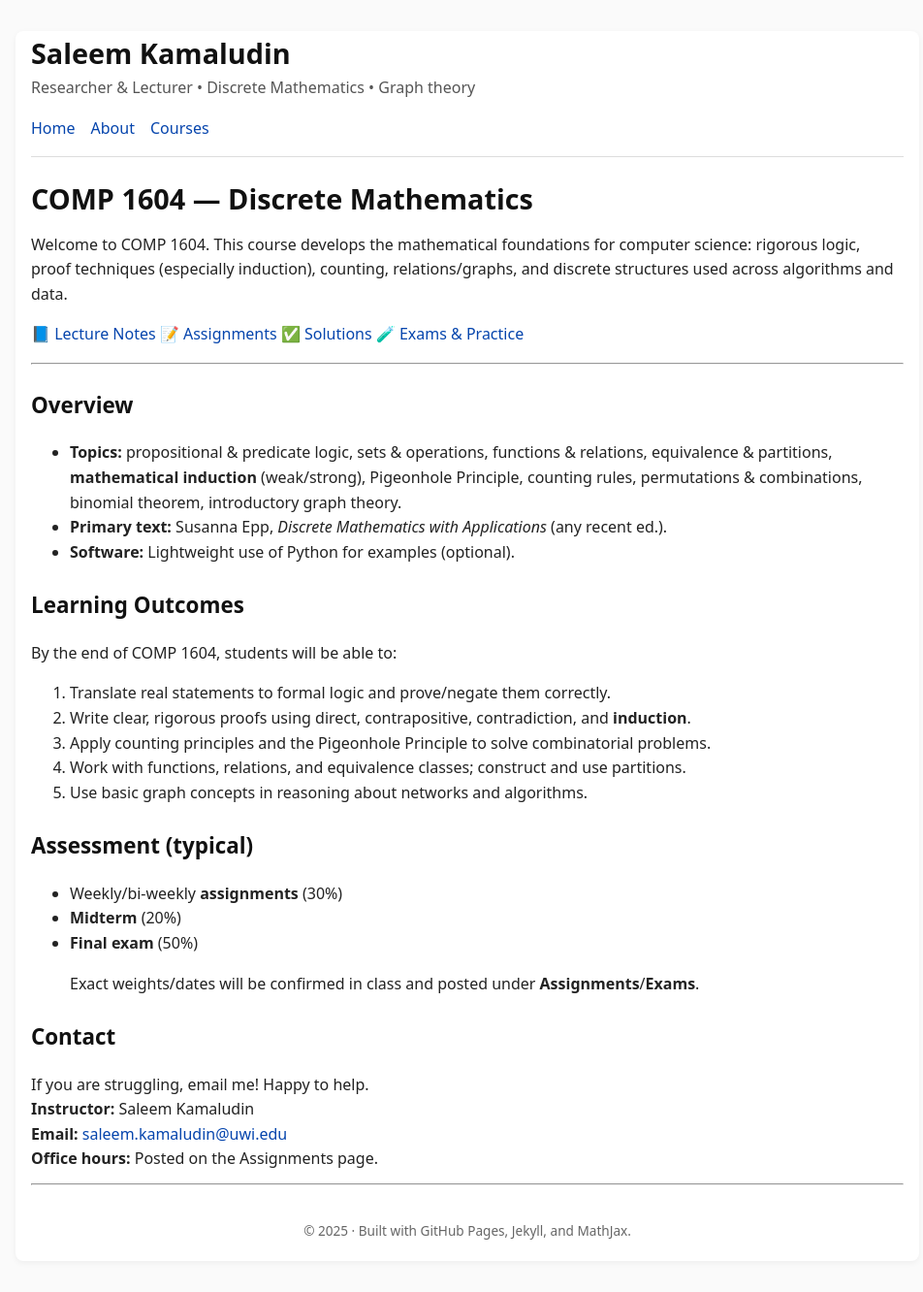
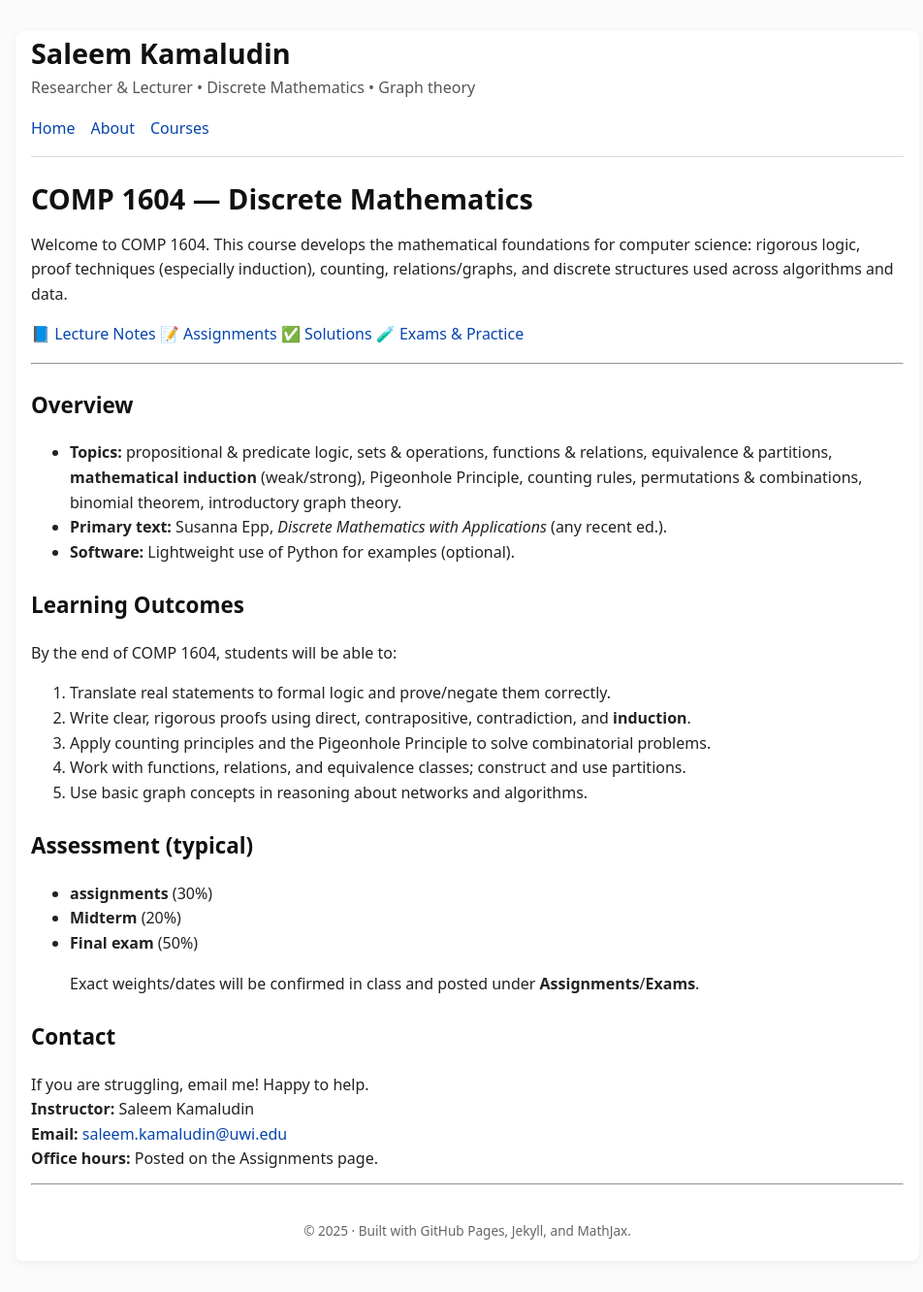
Before and after one commit to SaleemKamaludin/SaleemKamaludin.github.io, a Jekyll site: the page built from courses/comp1604.md, in a window 1280 px wide. Shown: the whole page at 97% size, without its empty margins (158-1110 px from the left). Built offline with Jekyll 4.4.1, drawn with Linux system fonts in a browser that asks for light colours.

Commit message:
Update comp1604.md

```diff
--- a/courses/comp1604.md
+++ b/courses/comp1604.md
@@ -32,7 +32,7 @@ By the end of COMP 1604, students will be able to:
 5. Use basic graph concepts in reasoning about networks and algorithms.
 
 ## Assessment (typical)
-- Weekly/bi-weekly **assignments** (30%)
+-  **assignments** (30%)
 - **Midterm** (20%)
 - **Final exam** (50%)
 
```
